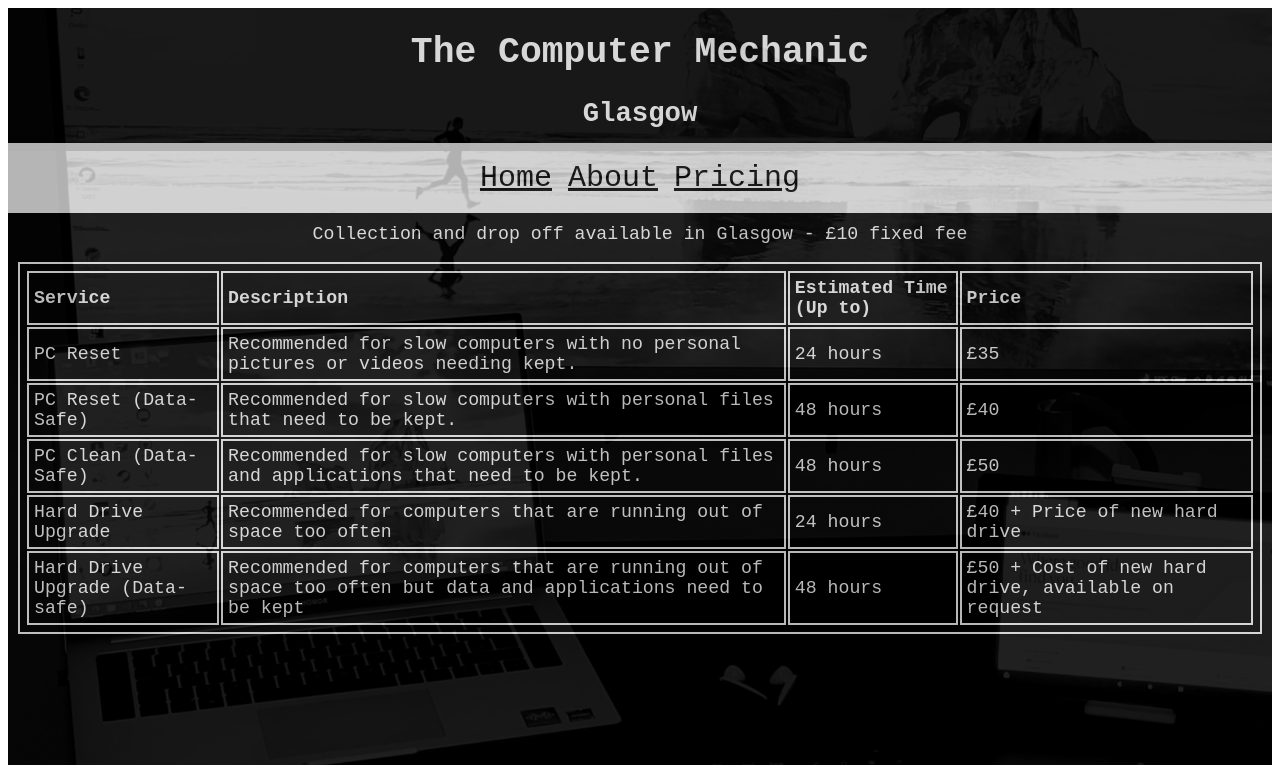
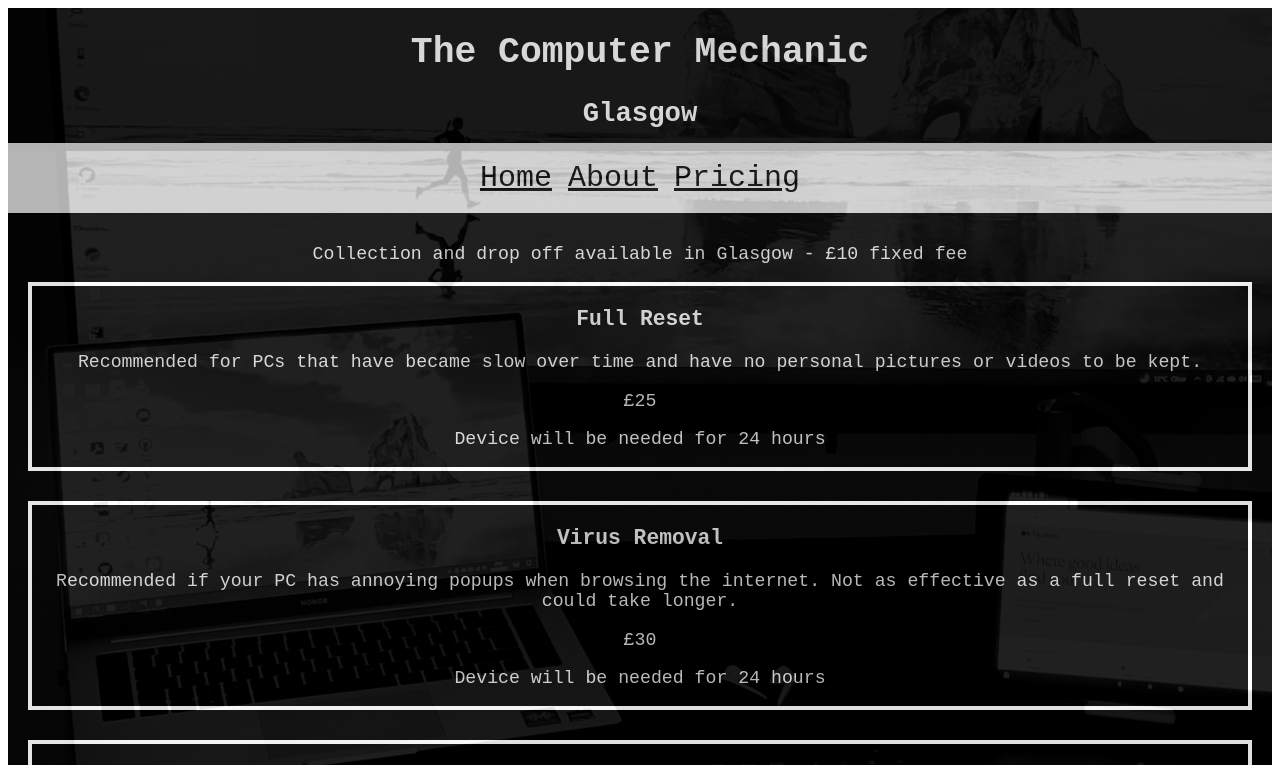
Before and after one commit to gallpaul8892/The-Computer-Mechanic, a React (Create React App) app: page /services in a window 1280 px wide. Shown: the top 765 px of the page. Built offline with nearby package versions, Linux system fonts and the light colour scheme; the HTML template or start-up script is replaced by a standard one.

Commit message:
Change price table to cards

```diff
--- a/src/PriceList/PriceList.js
+++ b/src/PriceList/PriceList.js
@@ -1,61 +1,57 @@
 import "../Style/Css/PriceList.css";
 
 const PriceList = () => {
+  const services = [
+    {
+      title: "Full Reset",
+      description:
+        "Recommended for PCs that have became slow over time and have no personal pictures or videos to be kept.",
+      time: 24,
+      price: 25,
+    },
+    {
+      title: "Virus Removal",
+      description:
+        "Recommended if your PC has annoying popups when browsing the internet. Not as effective as a full reset and could take longer.",
+      time: 24,
+      price: 30,
+    },
+    {
+      title: "Hard Drive Upgrade",
+      description:
+        "Recommended if your PC or Laptop is still slow after a service, or if you are running out of disk space. Price excludes cost of new hard drive. Disk will be cloned so you will not notice any difference, except more space and better performance.",
+      time: 24,
+      price: 35,
+    },
+    {
+      title: "Keep Data (Extra)",
+      description:
+        "Add this option if your PC has data (pictures/videos) that you would like to keep.",
+      time: 24,
+      price: 15,
+    },
+    {
+      title: "Keep Applications (Extra)",
+      description:
+        "Add this option if your PC has applications that you would like to have reinstalled.",
+      time: 24,
+      price: 25,
+    },
+  ];
+
   return (
-    <div className="services">
+    <div className="price-list">
       <p>Collection and drop off available in Glasgow - £10 fixed fee</p>
-      <table>
-        <thead>
-          <th>Service</th>
-          <th>Description</th>
-          <th>Estimated Time (Up to)</th>
-          <th>Price</th>
-        </thead>
-        <tr>
-          <td>PC Reset</td>
-          <td>
-            Recommended for slow computers with no personal pictures or videos
-            needing kept.
-          </td>
-          <td>24 hours</td>
-          <td>£35</td>
-        </tr>
-        <tr>
-          <td>PC Reset (Data-Safe)</td>
-          <td>
-            Recommended for slow computers with personal files that need to be
-            kept.
-          </td>
-          <td>48 hours</td>
-          <td>£40</td>
-        </tr>
-        <tr>
-          <td>PC Clean (Data-Safe)</td>
-          <td>
-            Recommended for slow computers with personal files and applications
-            that need to be kept.
-          </td>
-          <td>48 hours</td>
-          <td>£50</td>
-        </tr>
-        <tr>
-          <td>Hard Drive Upgrade</td>
-          <td>
-            Recommended for computers that are running out of space too often
-          </td>
-          <td>24 hours</td>
-          <td>£40 + Price of new hard drive</td>
-        </tr>
-        <tr>
-          <td>Hard Drive Upgrade (Data-safe)</td>
-          <td>
-            Recommended for computers that are running out of space too often
-            but data and applications need to be kept
-          </td>
-          <td>48 hours</td>
-          <td>£50 + Cost of new hard drive, available on request</td>
-        </tr>
-      </table>
+      {services.map((service) => {
+        return (
+          <div class="service">
+            <h3>{service.title}</h3>
+            <p>{service.description}</p>
+            <p>£{service.price}</p>
+            <p>Device will be needed for {service.time} hours</p>
+          </div>
+        );
+      })}
     </div>
   );
 };
--- a/src/Style/Css/PriceList.css
+++ b/src/Style/Css/PriceList.css
@@ -24,11 +24,10 @@
   margin: auto;
 }
 
-.services table,
-.services th,
-.services td {
-  text-align: left;
-  border: solid 2px lightgray;
-  padding: 5px;
-  margin: 10px;
+.price-list {
+  padding: 20px;
 }
+.price-list .service {
+  border: 4px solid white;
+  margin-bottom: 30px;
+}
--- a/src/Style/Sass/PriceList.scss
+++ b/src/Style/Sass/PriceList.scss
@@ -1,12 +1,10 @@
 @import "./App.scss";
 
-.services{
-    table,
-    th,
-    td {
-      text-align: left;
-      border: solid 2px $secondaryColor;
-      padding: 5px;
-      margin: 10px;
-    }
+.price-list {
+  padding: 20px;
+
+  .service {
+    border: 4px solid white;
+    margin-bottom: 30px;
+  }
 }
```
